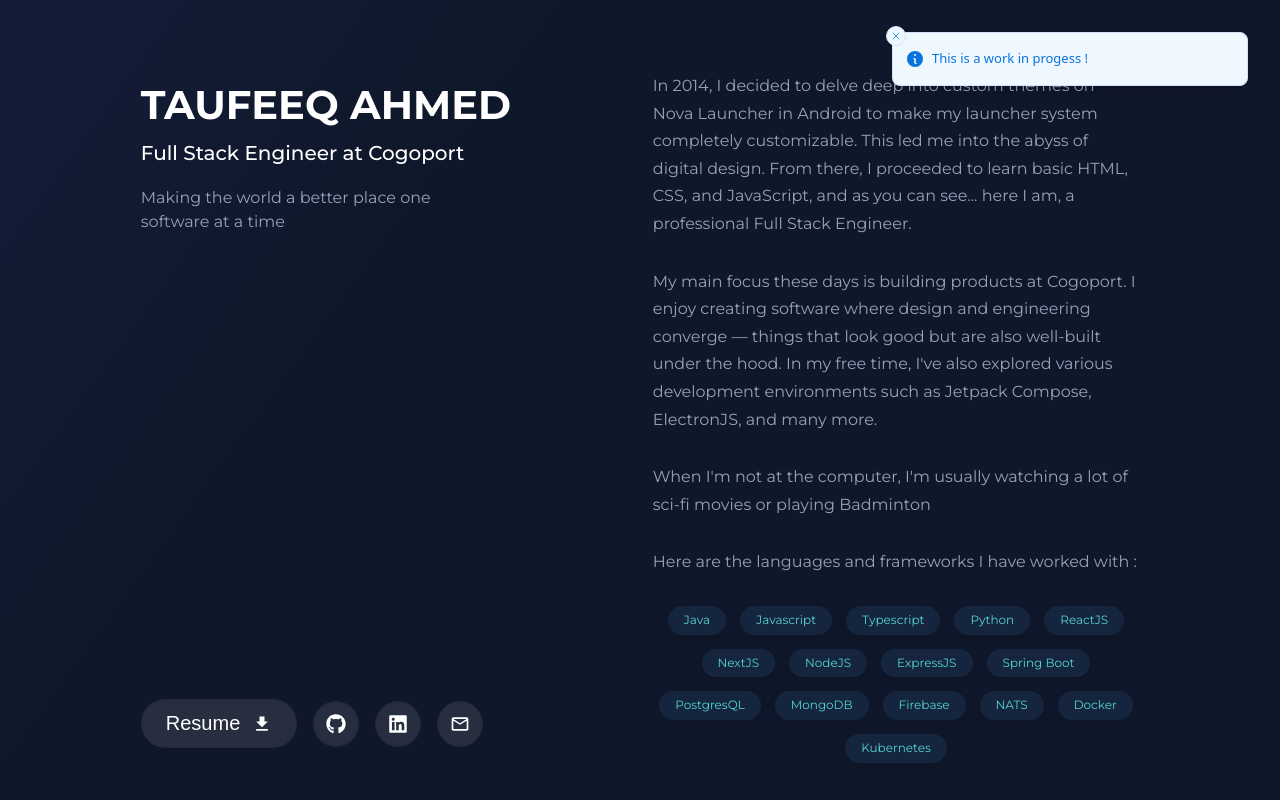
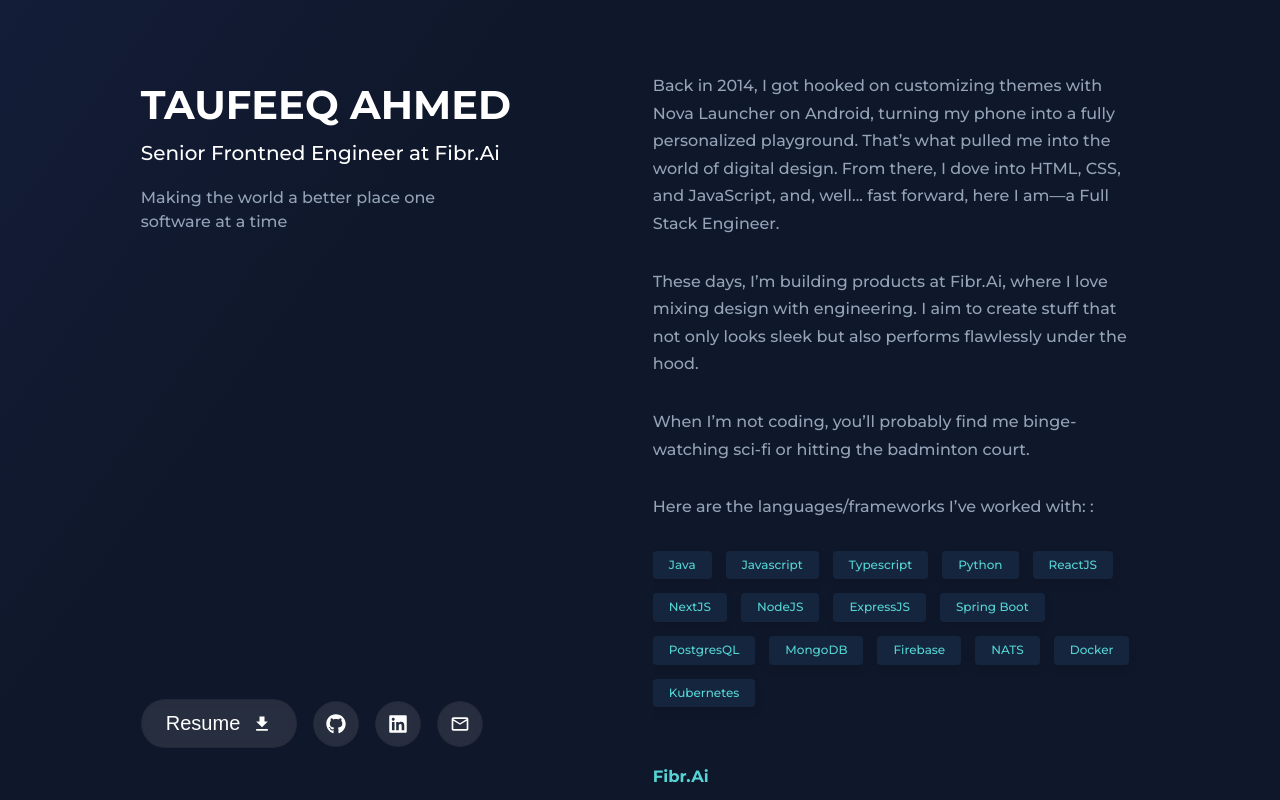
Before and after one commit to taufeeq-ahmed/maestro, a Next.js app: page / in a window 1280 px wide. Built offline with nearby package versions, Linux system fonts and the light colour scheme.

Commit message:
new changes

```diff
--- a/app/globals.css
+++ b/app/globals.css
@@ -19,6 +19,7 @@
   max-width: 100vw;
   overflow-x: hidden;
   scroll-behavior: smooth;
+  font-weight: 500;
 }
 
 body {
--- a/app/page.jsx
+++ b/app/page.jsx
@@ -2,11 +2,8 @@
 
 'use client';
 
-import { toast } from 'sonner';
 import React from 'react';
 import Intro from '../components/Intro/Intro';
-import useTimeout from '@/hooks/useTimeout';
-
 import Contact from '@/components/Contact/Contact';
 import styles from './page.module.css';
 import DeveloperDescription from '@/components/DeveloperDescription/DeveloperDescription';
@@ -14,12 +11,6 @@
 import { EXPERIENCE } from '../constants/constants';
 
 export default function Home() {
-    const sayUnderConstruction = () => {
-        toast.info('This is a work in progess !');
-    };
-
-    useTimeout(sayUnderConstruction, 2000);
-
     return (
         <div className={styles.page}>
             <div className={styles.left}>
--- a/components/DeveloperDescription/DeveloperDescription.jsx
+++ b/components/DeveloperDescription/DeveloperDescription.jsx
@@ -2,22 +2,22 @@
 /* eslint-disable max-len */
 import React from 'react';
 import styles from './developerdescription.module.css';
-import { MY_SKILLS } from '@/constants/constants';
+import { CURRENT_COMPANY, MY_SKILLS } from '@/constants/constants';
 
 function DeveloperDescription() {
     return (
         <section className={styles.developer_description}>
             <p>
-                In 2014, I decided to delve deep into custom themes on Nova Launcher in Android to make my launcher system completely customizable. This led me into the abyss of digital design. From there, I proceeded to learn basic HTML, CSS, and JavaScript, and as you can see... here I am, a professional Full Stack Engineer.
+                Back in 2014, I got hooked on customizing themes with Nova Launcher on Android, turning my phone into a fully personalized playground. That’s what pulled me into the world of digital design. From there, I dove into HTML, CSS, and JavaScript, and, well... fast forward, here I am—a Full Stack Engineer.
             </p>
             <p>
-                My main focus these days is building products at Cogoport. I enjoy creating software where design and engineering converge — things that look good but are also well-built under the hood. In my free time, I&apos;ve also explored various development environments such as Jetpack Compose, ElectronJS, and many more.
+                {`These days, I’m building products at ${CURRENT_COMPANY}, where I love mixing design with engineering. I aim to create stuff that not only looks sleek but also performs flawlessly under the hood.`}
             </p>
             <p>
-                When I&apos;m not at the computer, I&apos;m usually watching a lot of sci-fi movies or playing Badminton
+                When I’m not coding, you’ll probably find me binge-watching sci-fi or hitting the badminton court.
             </p>
             <p>
-                Here are the languages and frameworks I have worked with
+                Here are the languages/frameworks I’ve worked with:
                 {' :'}
             </p>
             <div className={styles.skills}>
--- a/components/DeveloperDescription/developerdescription.module.css
+++ b/components/DeveloperDescription/developerdescription.module.css
@@ -10,7 +10,7 @@
 .skills {
     display: flex;
     gap: 14px;
-    justify-content: center;
+
     align-items: center;
     flex-wrap: wrap;
     flex: 1;
@@ -19,7 +19,7 @@
 .tech_pill {
     color: #55d4d4;
     background-color: rgba(28, 53, 83, 0.5);
-    border-radius: 16px;
+    border-radius: 4px;
     box-shadow: 0 4px 8px rgba(0, 0, 0, 0.1);
     padding: 4px 16px;
     font-size: 12px;
--- a/components/Experience/Experience.jsx
+++ b/components/Experience/Experience.jsx
@@ -18,10 +18,11 @@
                             {name}
                         </h3>
                         {start && end && designation && (
-                            <p>
-                                {`${designation} : ${start} - ${end}`}
-                                {' '}
-                            </p>
+                            <div>
+                                <p>
+                                    {`${designation} : ${start} - ${end}`}
+                                </p>
+                            </div>
                         )}
                         <div className={styles.company_details}>
                             <div className={styles.projects}>
--- a/components/Experience/ProjectCard/projectcard.module.css
+++ b/components/Experience/ProjectCard/projectcard.module.css
@@ -15,7 +15,7 @@
 }
 
 .project_title {
-    font-weight: 400;
+    font-weight: 600;
     display: flex;
     align-items: flex-end;
     gap: 4px;
@@ -56,7 +56,7 @@
 .tech_pill {
     color: #55d4d4;
     background-color: rgba(28, 53, 83, 0.5);
-    border-radius: 16px;
+    border-radius: 4px;
     box-shadow: 0 4px 8px rgba(0, 0, 0, 0.1);
     padding: 4px 16px;
     font-size: 12px;
--- a/components/Intro/Intro.jsx
+++ b/components/Intro/Intro.jsx
@@ -2,6 +2,8 @@
 import React from 'react';
 
 import styles from './intro.module.css';
+// eslint-disable-next-line import/extensions
+import { CURRENT_COMPANY, CURRENT_ROLE } from '@/constants/constants';
 
 function Intro() {
     return (
@@ -10,7 +12,13 @@
                 <h1 className={styles.developer_name}>TAUFEEQ AHMED</h1>
             </a>
 
-            <h2 className={styles.developer_title}>Full Stack Engineer at Cogoport</h2>
+            <h2 className={styles.developer_title}>
+                {CURRENT_ROLE}
+                {' '}
+                at
+                {' '}
+                {CURRENT_COMPANY}
+            </h2>
 
             <p className={styles.intro_description}>
                 Making the world a better place one software at a time
--- a/constants/constants.js
+++ b/constants/constants.js
@@ -1,6 +1,6 @@
 const GITHUB_LINK = 'https://github.com/taufeeq-ahmed';
 const LINKEDIN_LINK = 'https://www.linkedin.com/in/taufeeq-ahmed-imjst/';
-const GMAIL_LINK = 'mailto:themaestrotaufeeq@gmail.com';
+const GMAIL_LINK = 'mailto:io.taufeeq.ahmed@gmail.com';
 
 const MY_SKILLS = [
     'Java', 'Javascript', 'Typescript', 'Python',
@@ -11,8 +11,32 @@
 
 const EXPERIENCE = [
     {
+        start: 'JUN 2023',
+        end: 'CURRENT',
+        name: 'Fibr.Ai',
+        designation: 'Senior Frontend Engineer',
+        projects: [
+            {
+                title: 'Personalized Dashbords',
+                description: 'Developed a Personalized Dashboard for controlling the A/B testing experience of the product and and helped Fibr.ai scale to a Revenue of 80K$ per month',
+                techStack: [
+                    'Typescript', 'Next.js',
+                ],
+                link: 'https://fibr.ai/',
+            },
+            {
+                title: 'UI Components',
+                description: 'Built a components library for standardizing the UI across the product and enforcing consistent visual experience in Typescript',
+                techStack: [
+                    'Typescript', 'Next.js',
+                ],
+                link: 'https://fibr.ai/',
+            },
+        ],
+    },
+    {
         start: 'MAR 2023',
-        end: 'DEC-2023',
+        end: 'JUN-2024',
         name: 'Cogoport',
         designation: 'SDE-1',
         projects: [
@@ -42,7 +66,7 @@
             },
             {
                 title: 'Container Tracking',
-                description: 'A system built for tracking international shipments across the oceans using container number. Built as rock solid web application that gives real time updates and sends users notifications regarding the same.',
+                description: 'A system built for tracking international shipments across the oceans using container number.',
                 techStack: [
                     'NextJS', 'PostgresQL', 'SpringBoot', 'Kotlin',
                 ],
@@ -55,14 +79,6 @@
                     'NextJS', 'PostgresQL', 'NodeJS', 'ExpressJS', 'cogoCMS',
                 ],
                 link: 'https://www.cogoport.com/en-IN/knowledge-center/resources/world-port-info',
-            },
-            {
-                title: 'World Shipping Lines',
-                description: 'Built Shipping Lines at Cogoport enabling customers to seamlessly know detailed information about 300+ shipping lines and frequent inbound/outbound ports',
-                techStack: [
-                    'NextJS', 'PostgresQL', 'NodeJS', 'ExpressJS', 'cogoCMS',
-                ],
-                link: 'https://www.cogoport.com/en-IN/knowledge-center/shipping-lines',
             },
         ],
     },
@@ -92,10 +108,16 @@
     },
 ];
 
+const CURRENT_COMPANY = 'Fibr.Ai';
+
+const CURRENT_ROLE = 'Senior Frontned Engineer';
+
 export {
     GITHUB_LINK,
     LINKEDIN_LINK,
     GMAIL_LINK,
     MY_SKILLS,
     EXPERIENCE,
+    CURRENT_COMPANY,
+    CURRENT_ROLE,
 };
```
